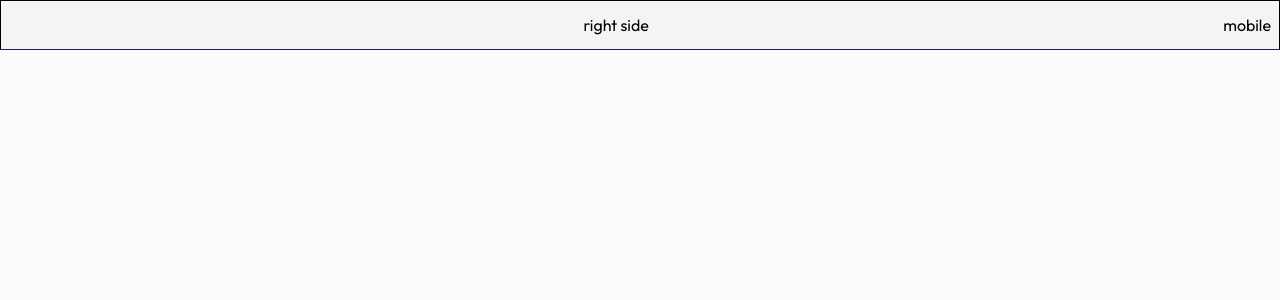
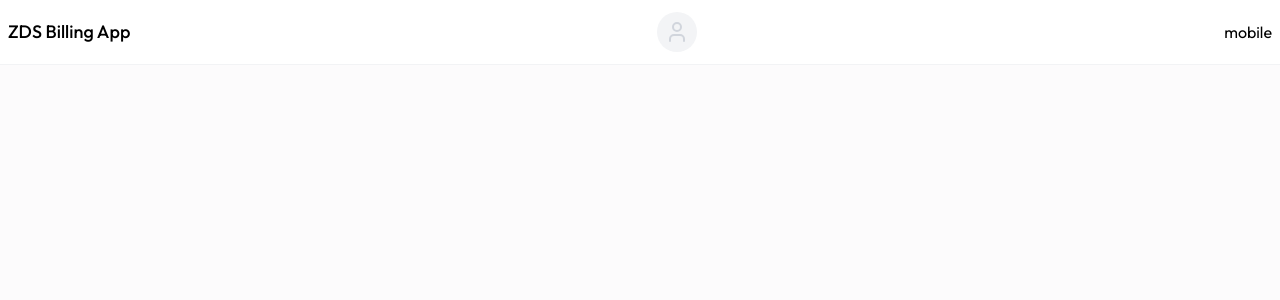
Before and after one commit to Stile-1473/ZDS-Income-and-Expense-Tracker-Front-End, a React (Vite) app: page /dashboard in a window 1280 px wide. Shown: the top 300 px of the page. Built offline with nearby package versions, Linux system fonts and the light colour scheme.

Commit message:
Dashboard

```diff
--- a/src/components/Dasboard.jsx
+++ b/src/components/Dasboard.jsx
@@ -1,10 +1,37 @@
 import NavaBar from "./NavaBar.jsx";
+import {AppContext} from "../context/AppContext.jsx";
+import {useContext} from "react";
+import SideBar from "./SideBar.jsx";
 
 const Dasboard = () => {
+
+    // Grap user data
+
+    const {user} = useContext(AppContext)
+
+
+
+
     return (
         <>
 
         <NavaBar/>
+
+            {/*layout style*/}
+            {user && (
+                <div className="flex">
+                     <div className="max-[1080px]:hidden">
+
+                         {/* sidebar */}
+
+                         <SideBar />
+
+                     </div>
+
+                    <div className="grow mx-5">Right side bank</div>
+
+                </div>
+            )}
         </>
     )
 }
--- a/src/components/NavaBar.jsx
+++ b/src/components/NavaBar.jsx
@@ -1,45 +1,132 @@
 import {useContext, useRef, useState} from "react";
 import {AppContext} from "../context/AppContext.jsx";
 import {useNavigate} from "react-router-dom";
+import { LogOut, Menu, User, User2, X } from "lucide-react";
 
 const NavaBar = () => {
    const [sideBarOpen,setSideBarOpen] = useState(false)
     const [showDropDown,setShowDropDown] = useState(false)
     const dropdownRef = useRef();
-   const {user} = useContext(AppContext)
+   const {user,clearUserInfo} = useContext(AppContext)
     const navigate = useNavigate();
 
+  const handleLogout = () => {
 
+    localStorage.clear()
+    setShowDropDown(false)
+    clearUserInfo()
+    navigate("/login")
+
+  }
 
     return (
         <>
             <div className="flex justify-between
-             items-center gap-5 bg-gray-100
-             border border-b border-b-blue-950
+             items-center gap-5 bg-white
+             border-b border-gray-200/50
+             backdrop-blur
               py-3 px-2 sticky top-0 z-30">
 
             {/*    left side menu button and titiel*/}
 
                 <div className="flex items-center gap-5">
 
-                        <button className="block lg:hidden text-gray-500 ">
+                        <button
+                        onClick = {() => setSideBarOpen(!sideBarOpen)}
+                        className="block lg:hidden text-gray-500 hover:bg-gray-100 p-1 rounded transition-colors ">
+                                {sideBarOpen ? (
+                                    <X className="text-2xl"/>
 
+                                ) :(
+
+                                    <Menu className="text-2xl" />
+                                )}
                         </button>
+
+                        <div className="flex items-center gap-2" >
+
+                                {/* <img src={assets.Log} alt="ZeroDaySolutions" className="h-10 w-10"/> */}
+                                <span className="text-lg font-medium text-gray truncate">ZDS Billing App</span>
+
+                        </div>
 
                 </div>
 
 
+            {/* end   left side*/}
 
 
 
 
             {/*    right side*/}
+                        <div className="relative " ref={dropdownRef}>
 
-                <span>
+                                <button
+                                onClick={() => setShowDropDown(!showDropDown)}
+                                className="flex items-center justify-center w-10 h-10 bg-gray-100
+                                hover:bg-gray-200 rounded-full transition-colors duration-200
+                                 focus:outline-none focus:ring-2 focus:ring-green-200 focus:ring-offset-2">
 
-                    right side
-                </span>
+                                        <User className="text-gray-300"/>
 
+                                </button>
+
+                                {/* Dropdown menu that will be displayed when user clicjks the user icons */}
+
+                                {showDropDown && (
+                                    <div className="absolute right-0 mt-2 w-50 bg-white rounded-lg shadow-lg border border-gray-200 py-1 z-50">
+
+                                        {/* user information */}
+                                        <div className="px-4 py-3 border-b border-gray-200">
+                                             <div className="div flex items-center gap-4">
+
+                                                        <div className="flex items-center justify-center w-8 h-8 bg-gray-100 rounded-full">
+                                                            <User2 className="text-gray-800"/>
+                                                        </div>
+
+                                                        <div className="flex-1 min-w-0">
+
+                                                            <p className="text-sm font-medium text-gray-800 truncate">
+                                                                {user.fullName}
+                                                            </p>
+
+
+
+                                                            <p className="text-xs font-medium text-gray-500 truncate ">
+                                                                {user.email}
+                                                            </p>
+                                                        </div>
+
+
+
+                                            </div>
+
+
+                                        </div>
+                                        {/* end user information */}
+
+                                        {/* menu dropdown */}
+                                            <div className="py-1">
+
+                                                <button
+                                                onClick={handleLogout}
+                                                className="flex items-center gap-3 w-full px-4 py-2 text-sm text-red-300 hover:bg-gray-50 transition-colors duration-150">
+
+                                                    <LogOut className="w-4 h-4" />
+
+                                                    <span className="text-gray-300">Log Out</span>
+                                                    </button>
+                                            </div>
+
+                                        {/*menu dropdown end */}
+
+
+                                    </div>
+                                )}
+
+                        </div>
+
+            {/*  end  right side*/}
 
 
                 {/*    mobile*/}
--- /dev/null
+++ b/src/components/SideBar.jsx
@@ -0,0 +1,30 @@
+import {useContext} from "react";
+import {AppContext} from "../context/AppContext.jsx";
+
+const SideBar = () => {
+
+
+    const {user} = useContext(AppContext)
+
+    return(
+        <>
+        <div className="w-64 h-[calc(100vh-61px)] bg-white border-gray-200/50 p-5 sticky top-[61px] z-20">
+
+            <div className="flex flex-col items-center justify-center gap-3 mt-3 mb-7">
+
+                <span>jsj</span>
+
+                <span>jsj</span>
+
+                <span>jsj</span>
+
+            </div>
+
+
+        </div>
+        </>
+    )
+}
+
+
+export default SideBar;
--- a/src/context/AppContext.jsx
+++ b/src/context/AppContext.jsx
@@ -6,11 +6,16 @@ export const AppContextProvider = ({children}) => {
 
         const [user, setUser] = useState(null);
 
+        const clearUserInfo = () => {
+
+            setUser(null);
+        }
     const contextValue = {
         //global state and functions here
 
         user,
         setUser,
+        clearUserInfo,
     };
 
 
--- a/vite.config.js
+++ b/vite.config.js
@@ -9,7 +9,9 @@ export default defineConfig({
   server: {
     proxy: {
       '/api': {
-        target: 'https://zds-eldz.onrender.com',
+      //  target: 'https://zds-eldz.onrender.com',
+        target: 'http://localhost:8080', //changing when pushing to git hub
+
         changeOrigin: true,
         secure: true
       }
```
Also changed, not shown: 1 other file (tests, documents, lock files or other folders).
